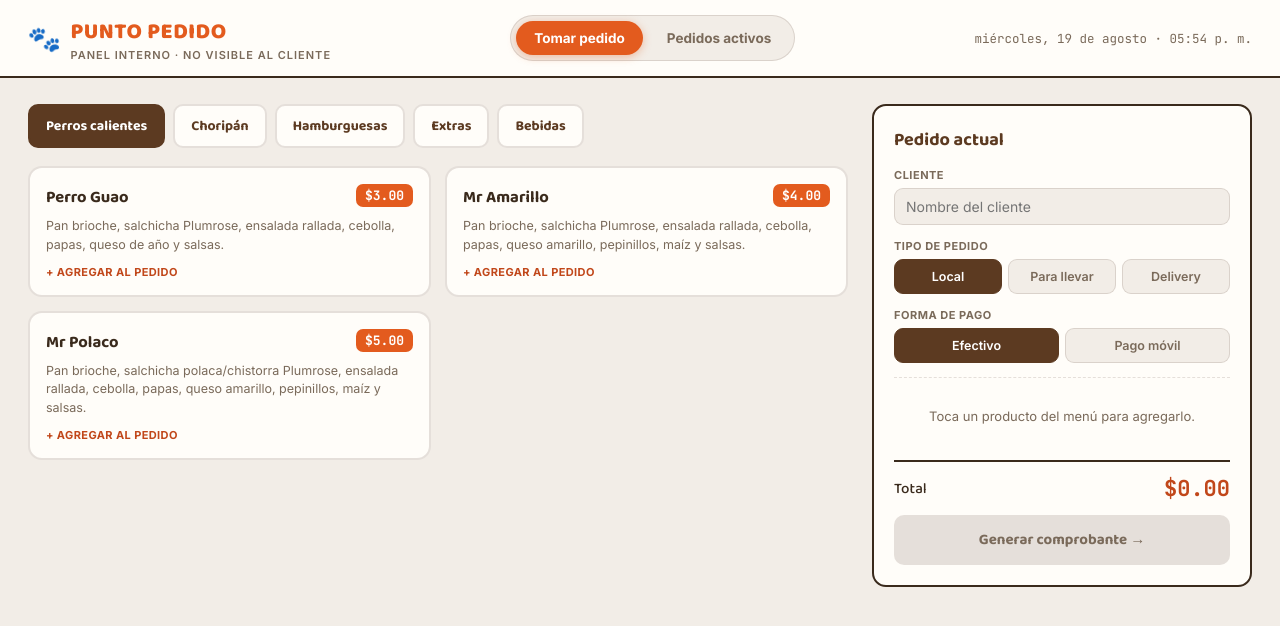
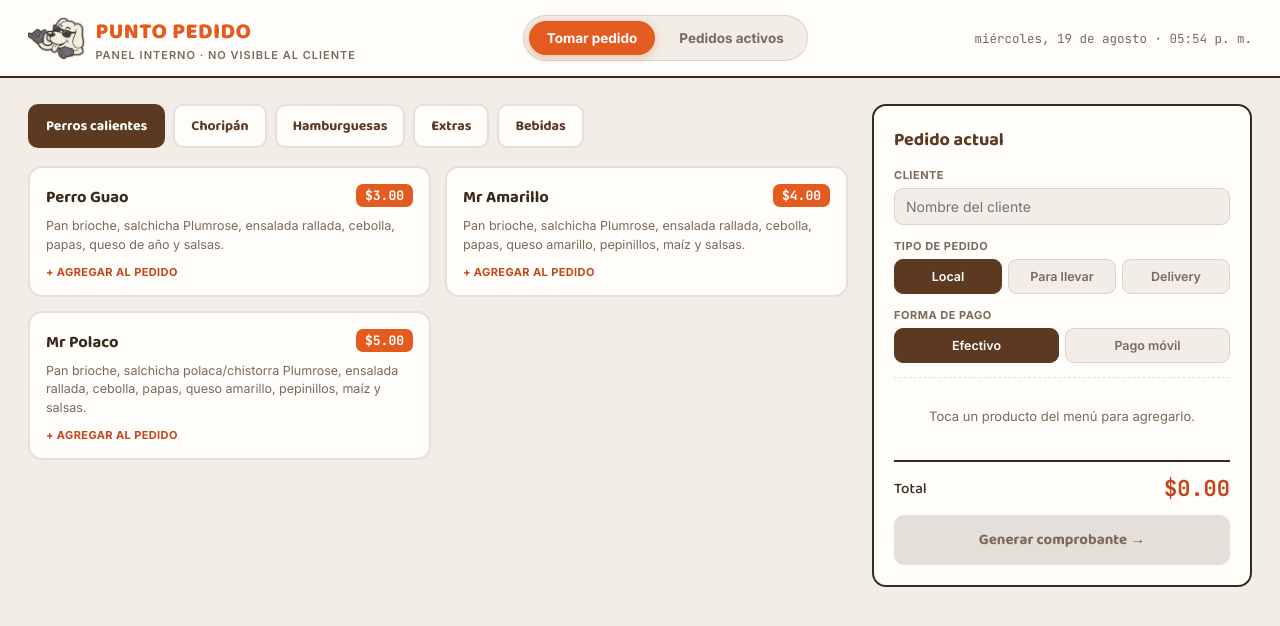
Before and after one commit to garojas22/PerritosGuao, a React (Vite) app: page / in a window 1280 px wide. Shown: the top 626 px of the page. Built offline with nearby package versions, Linux system fonts and the light colour scheme.

Commit message:
src/assets + logo perritos guao

```diff
--- a/src/components/Header.jsx
+++ b/src/components/Header.jsx
@@ -1,4 +1,5 @@
 import { useEffect, useState } from "react";
+import logo from "../assets/logo-perritos-guao.png";
 
 export default function Header({ view, setView, pendingCount }) {
   const [clock, setClock] = useState("");
@@ -19,7 +20,7 @@ export default function Header({ view, setView, pendingCount }) {
   return (
     <header>
       <div className="brand">
-        <span className="paw">🐾</span>
+          <img src={logo} alt="Perritos Guao" className="logo-img" />
         <div>
           <h1>PUNTO&nbsp;PEDIDO</h1>
           <span className="tag">Panel interno · no visible al cliente</span>
--- a/src/styles.css
+++ b/src/styles.css
@@ -185,3 +185,8 @@ main{max-width:1280px;margin:0 auto;padding:26px 28px 60px;}
   #printArea{position:absolute;top:0;left:0;width:320px;}
   .ticket-actions, .ticket::after{display:none;}
 }
+
+.logo-img{
+  height:42px;
+  width:auto;
+}
```
Also changed, not shown: src/assets/logo-perritos-guao.png (added), 1 other file (tests, documents, lock files or other folders).
